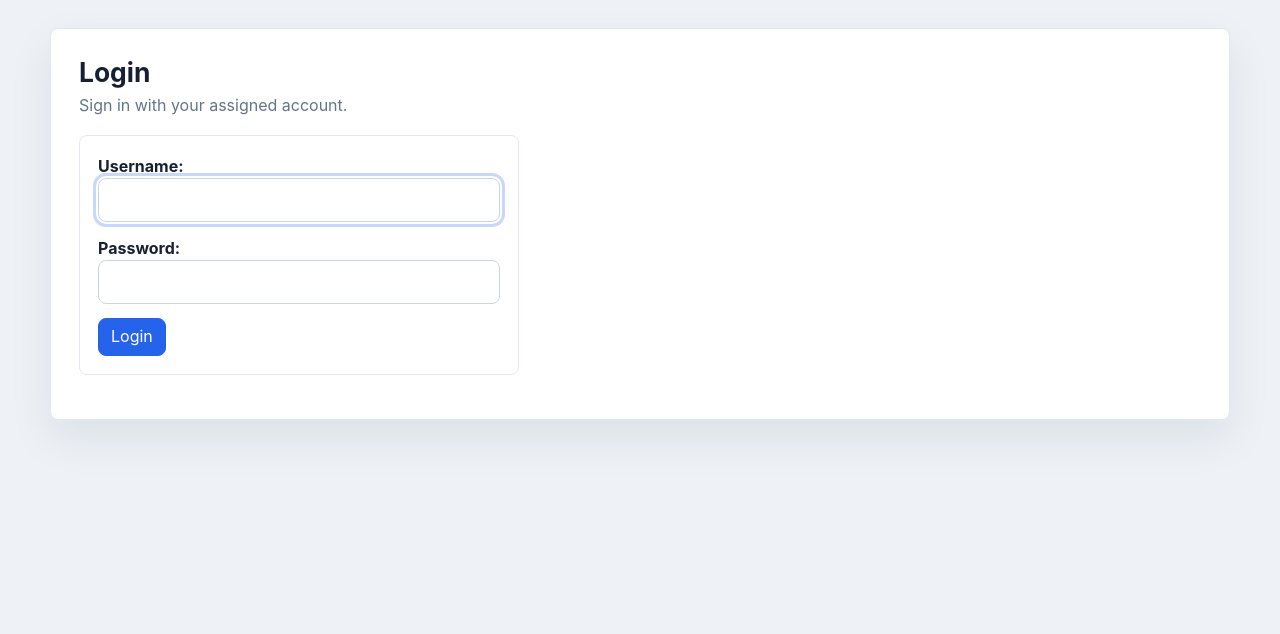
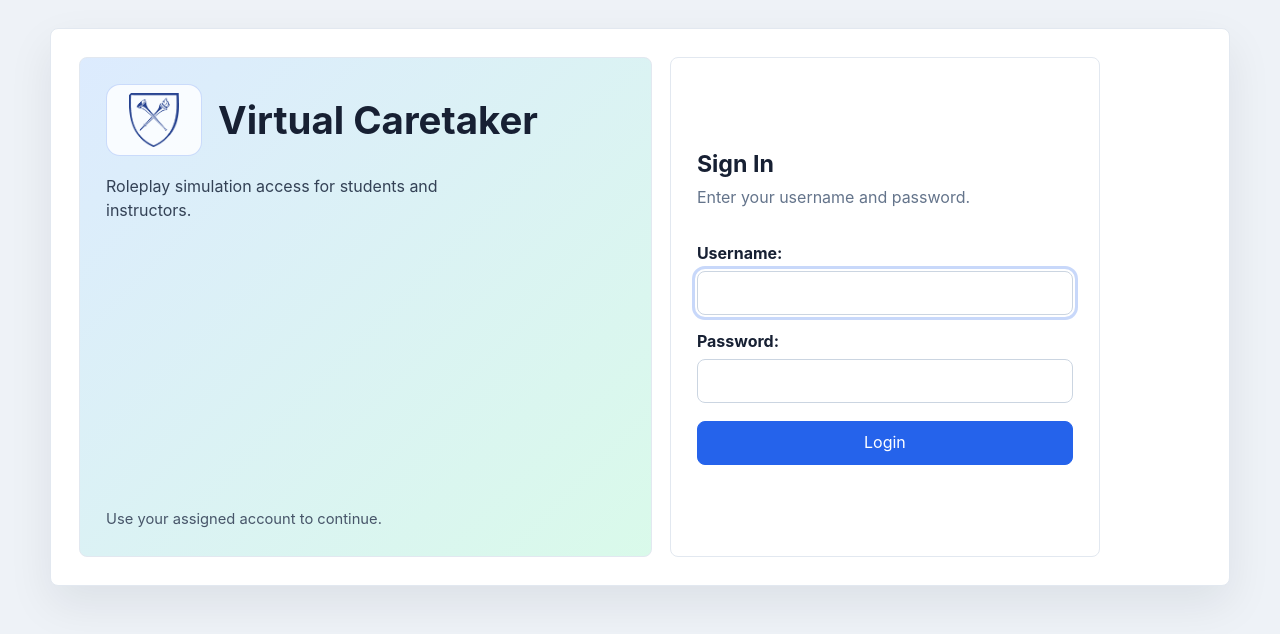
Before and after one commit to espkz/virtual-caretaker, a Django app: page /accounts/login/ in a window 1280 px wide. Shown: the top 634 px of the page. Run offline with Django 5.2, Linux system fonts and the light colour scheme; parts of the project's set-up code (start-up, migrations or seed data) failed here and were passed over.

Commit message:
adjust frontend

```diff
--- a/vipdjango/vip/templates/registration/login.html
+++ b/vipdjango/vip/templates/registration/login.html
@@ -1,17 +1,155 @@
 {% extends "vip/base.html" %}
+{% load static %}
 {% block title %}Login{% endblock %}
 {% block top_nav %}{% endblock %}
 {% block content %}
-<header class="page-header">
-    <h1>Login</h1>
-    <p class="muted">Sign in with your assigned account.</p>
-</header>
+<style>
+    .login-shell {
+        display: grid;
+        grid-template-columns: minmax(280px, 0.85fr) minmax(320px, 430px);
+        gap: 18px;
+        align-items: stretch;
+        min-height: 500px;
+    }
 
-<section class="panel narrow">
+    .login-brand-panel,
+    .login-card {
+        border: 1px solid var(--border-soft);
+        border-radius: var(--radius);
+        padding: 26px;
+        background: var(--surface);
+    }
+
+    .login-brand-panel {
+        display: flex;
+        flex-direction: column;
+        justify-content: space-between;
+        background:
+            linear-gradient(135deg, rgba(219, 234, 254, 0.95), rgba(209, 250, 229, 0.78)),
+            var(--surface-soft);
+    }
+
+    .login-logo {
+        display: block;
+        width: 96px;
+        height: 72px;
+        border: 1px solid rgba(37, 99, 235, 0.22);
+        border-radius: 14px;
+        background: rgba(255, 255, 255, 0.82);
+        object-fit: contain;
+        padding: 8px;
+    }
+
+    .login-brand-copy {
+        max-width: 520px;
+    }
+
+    .login-brand-heading {
+        display: flex;
+        align-items: center;
+        gap: 16px;
+        margin-bottom: 18px;
+    }
+
+    .login-brand-copy h1 {
+        margin: 0;
+        font-size: clamp(1.85rem, 3vw, 2.65rem);
+    }
+
+    .login-brand-copy p {
+        color: #334155;
+        font-size: 1rem;
+        max-width: 360px;
+    }
+
+    .login-footer-note {
+        color: #475569;
+        font-size: 0.92rem;
+        margin: 18px 0 0 0;
+    }
+
+    .login-card {
+        display: flex;
+        flex-direction: column;
+        justify-content: center;
+    }
+
+    .login-card h2 {
+        font-size: 1.45rem;
+        margin-bottom: 6px;
+    }
+
+    .login-card form {
+        margin-top: 18px;
+    }
+
+    .login-card form p {
+        margin-bottom: 14px;
+    }
+
+    .login-card label {
+        display: block;
+        margin-bottom: 6px;
+    }
+
+    .login-card input {
+        min-height: 42px;
+    }
+
+    .login-card button {
+        width: 100%;
+        min-height: 44px;
+        margin-top: 4px;
+    }
+
+    .errorlist {
+        margin: 0 0 12px 0;
+        padding: 10px 12px;
+        border: 1px solid #fecaca;
+        border-radius: var(--radius);
+        background: #fff7f7;
+        color: var(--danger);
+        list-style-position: inside;
+    }
+
+    @media (max-width: 820px) {
+        .login-shell {
+            grid-template-columns: 1fr;
+            min-height: auto;
+        }
+
+        .login-brand-panel,
+        .login-card {
+            padding: 22px;
+        }
+
+        .login-brand-heading {
+            align-items: flex-start;
+            flex-direction: column;
+        }
+    }
+</style>
+
+<div class="login-shell">
+    <section class="login-brand-panel" aria-labelledby="login-brand-title">
+        <div class="login-brand-copy">
+            <div class="login-brand-heading">
+                <img class="login-logo" src="{% static 'img/emory.png' %}" alt="Emory Nursing logo">
+                <h1 id="login-brand-title">Virtual Caretaker</h1>
+            </div>
+            <p>Roleplay simulation access for students and instructors.</p>
+        </div>
+        <p class="login-footer-note">Use your assigned account to continue.</p>
+    </section>
+
+    <section class="login-card" aria-labelledby="login-title">
+        <h2 id="login-title">Sign In</h2>
+        <p class="muted">Enter your username and password.</p>
         <form method="post">
             {% csrf_token %}
             {{ form.as_p }}
             <button class="primary" type="submit">Login</button>
         </form>
     </section>
+</div>
 {% endblock %}
--- a/vipdjango/vip/templates/vip/professor_dashboard.html
+++ b/vipdjango/vip/templates/vip/professor_dashboard.html
@@ -1,10 +1,9 @@
 {% extends "vip/base.html" %}
-{% block title %}Professor Dashboard{% endblock %}
+{% block title %}Home{% endblock %}
 {% block content %}
 
 <header class="page-header">
-    <h1>Professor Dashboard</h1>
-    <p class="muted">Welcome {% if request.user.first_name %}{{ request.user.first_name }}{% else %}{{ request.user.username }}{% endif %}.</p>
+    <h1>Welcome {% if request.user.first_name %}{{ request.user.first_name }}{% else %}{{ request.user.username }}{% endif %}.</h1>
 </header>
 
 <nav class="tabs">
--- a/vipdjango/vip/templates/vip/student_dashboard.html
+++ b/vipdjango/vip/templates/vip/student_dashboard.html
@@ -1,9 +1,8 @@
 {% extends "vip/base.html" %}
-{% block title %}Student Dashboard{% endblock %}
+{% block title %}Home{% endblock %}
 {% block content %}
 <header class="page-header">
-    <h1>Student Dashboard</h1>
-    <p class="muted">Welcome {% if request.user.first_name %}{{ request.user.first_name }}{% else %}{{ request.user.username }}{% endif %}.</p>
+    <h1>Welcome {% if request.user.first_name %}{{ request.user.first_name }}{% else %}{{ request.user.username }}{% endif %}.</h1>
 </header>
 
 <div class="student-layout">
```
Also changed, not shown: vipdjango/vip/static/img/emory.png (added). Lines whose indentation alone changed are shown as unchanged.
